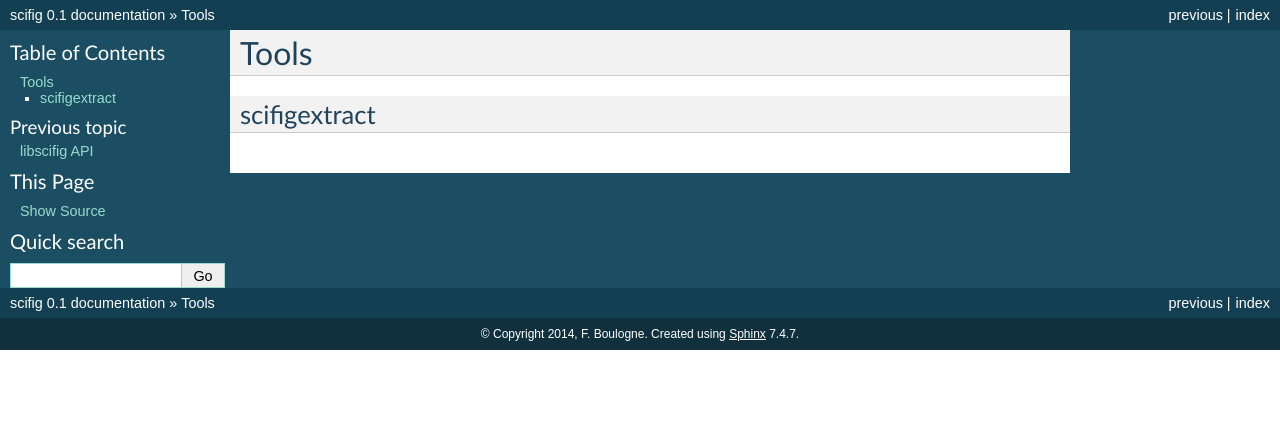
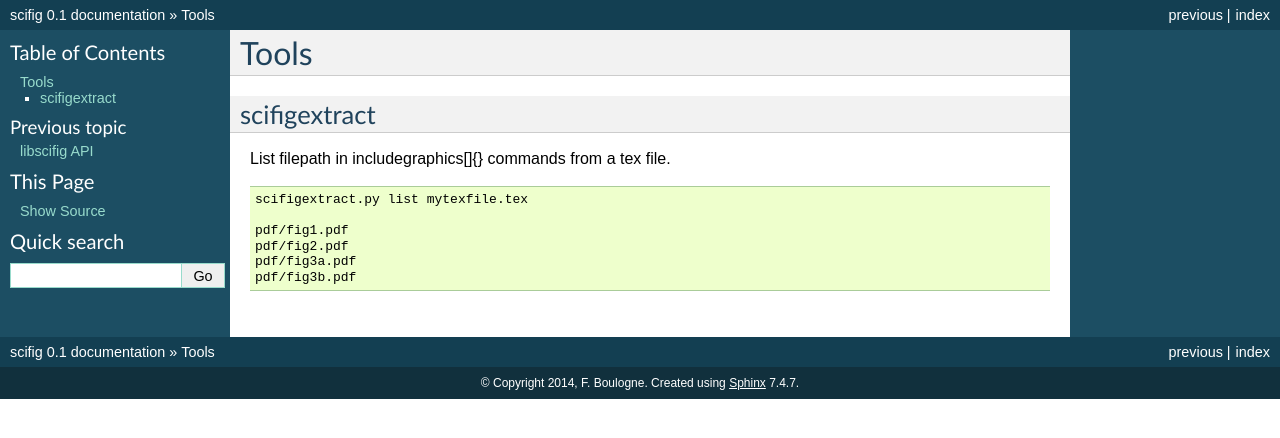
Before and after one commit to sciunto-org/scifig, a Sphinx documentation site: the page built from doc/source/tools.rst, in a window 1280 px wide. Shown: the top 438 px of the page. Built offline with Sphinx 7.4.7, drawn with Linux system fonts in a browser that asks for light colours.

Commit message:
add documentation tool

```diff
--- a/doc/source/tools.rst
+++ b/doc/source/tools.rst
@@ -3,3 +3,14 @@ Tools
 
 scifigextract
 -------------
+
+List filepath in \includegraphics[]{} commands from a tex file.
+
+.. code-block:: sh
+
+    scifigextract.py list mytexfile.tex
+
+    pdf/fig1.pdf
+    pdf/fig2.pdf
+    pdf/fig3a.pdf
+    pdf/fig3b.pdf
```
